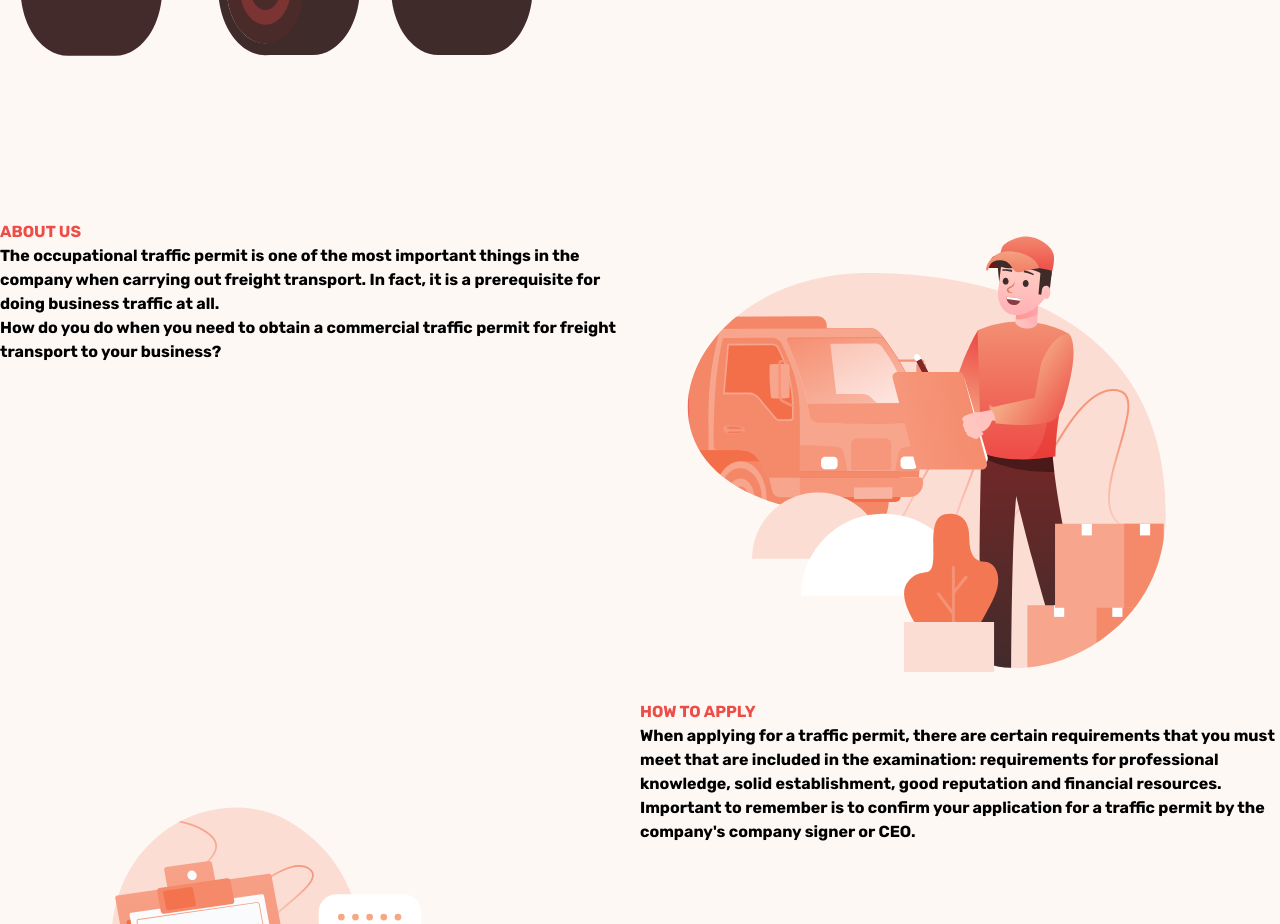
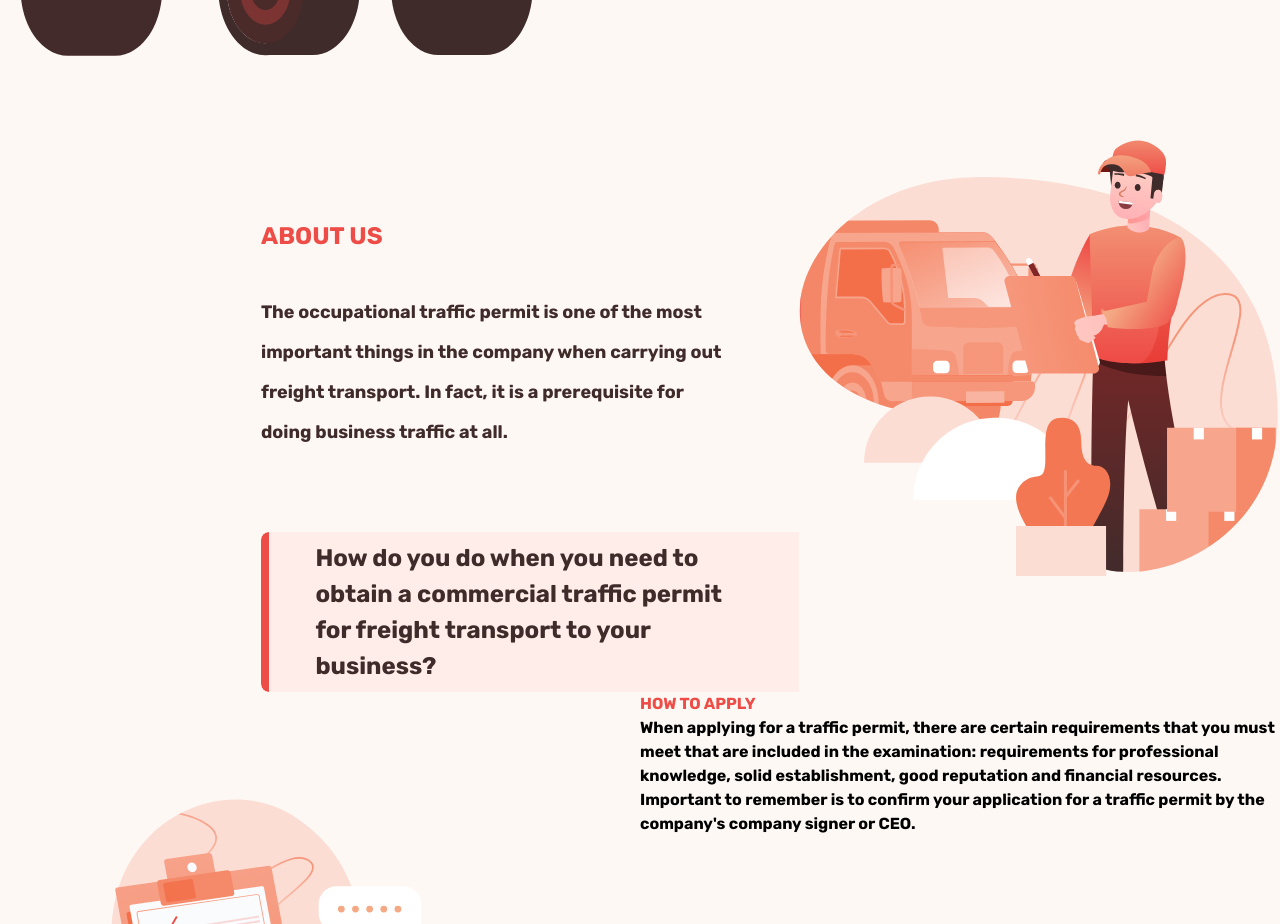
Before and after one commit to stefaniarotaru/trafico-challenge, a React (Create React App) app: page / in a window 1280 px wide. Shown: the part 1220-2144 px from the top of the page. Built offline with nearby package versions, Linux system fonts and the light colour scheme.

Commit message:
add 'about' section and refactor aos init

```diff
--- a/src/App.js
+++ b/src/App.js
@@ -8,6 +8,8 @@ import Faq from './pages/Faq';
 import Footer from './pages/Footer';
 import Dropdown from './components/Dropdown';
 import { useState, useEffect } from 'react'
+import aos from 'aos'
+import 'aos/dist/aos.css';
 
 function App() {
 
@@ -29,10 +31,16 @@ function App() {
     }
   })
 
+  aos.init();
+
   return (
     <div className='relative bg-[#FEF8F5] overflow-hidden'>
 
-      <div className='h-[90rem]'>
+      <div className='
+      h-[80rem]
+      md:h-[80rem]
+      lg:h-[85rem]
+      xl:h-[90rem]'>
         <Navbar toggle={toggle}/>
         <Dropdown isOpen={isOpen} toggle={toggle} />
         <Top />
--- a/src/pages/About.js
+++ b/src/pages/About.js
@@ -4,17 +4,76 @@ import illustration from '../images/Illustration.svg'
 const About = () => {
     return (
 
-        <div className='grid grid-cols-2'>
-            <div className='font-rubik'>
-                <p className='text-[#EE4D47]'>ABOUT US</p>
-                <p>The occupational traffic permit is one of the most important things in the company when carrying out freight transport. In fact, it is a prerequisite for doing business traffic at all.</p>
-                <div className='bg-#FCDDD4'>
-                    How do you do when you need to obtain a commercial traffic permit for freight transport to your business?
+        <div className='grid grid-cols-1 md:grid-cols-2'>
+            <div className='font-rubik
+
+            w-full
+            px-[1rem]
+
+            md:w-[28rem]
+            md:ml-[3rem]
+
+            lg:w-[30rem]
+            lg:ml-[7rem]
+
+            xl:w-[35.625rem]
+            xl:ml-[15.313rem]
+            '>
+
+                <p id='about'
+                    className='text-[#EE4D47]
+                   text-2xl
+                   font-bold'>ABOUT US
+                </p>
+
+                <p className='text-[#402B2B]
+                text-lg
+                font-light
+                leading-10
+                w-full
+                xl:w-[29.375rem]
+                mt-10
+                '>The occupational traffic permit is one of the most important things in the company when carrying out freight transport. In fact, it is a prerequisite for doing business traffic at all.
+                </p>
+
+                <div className='bg-[#FCDDD4]/40
+                font-medium
+                leading-9
+
+                md:text-[1.125rem]
+                lg:text-[1.25rem]
+                xl:text-[1.5rem]
+
+                text-[#402B2B]
+                h-[10rem]
+
+                rounded-l-lg
+                overflow-hidden
+                mt-20'>
+                    <div className='bg-[#ED4D47]
+                    h-[10rem]
+                    w-[0.5rem]
+                    rounded-l-lg
+                    float-left
+                    '></div>
+                    <div className='
+                    p-[1.6rem]
+                    md:px-[3.4rem]
+                    md:pt-[0.5rem]
+                    text-[background: #402B2B]'>How do you do when you need to obtain a commercial traffic permit for freight transport to your business?
+                    </div>
                 </div>
 
             </div>
             <div>
-                <img src={illustration}/>
+                <img src={illustration}
+                className='
+                md:-mt-[6rem]
+                xl:ml-[7rem]'
+                data-aos="fade-left"
+                data-aos-duration="1600"
+                data-aos-once="true"
+                />
             </div>
         </div>
 
--- a/src/pages/Top.js
+++ b/src/pages/Top.js
@@ -2,13 +2,8 @@ import React from 'react'
 import scene from '../images/Scene.svg'
 import mobel from '../images/mobel.svg'
 import Button from '../components/Button'
-import aos from 'aos'
 
 const Top = () => {
-    aos.init();
-
-
-
     return (
         <div className='absolute w-full'>
 
```
